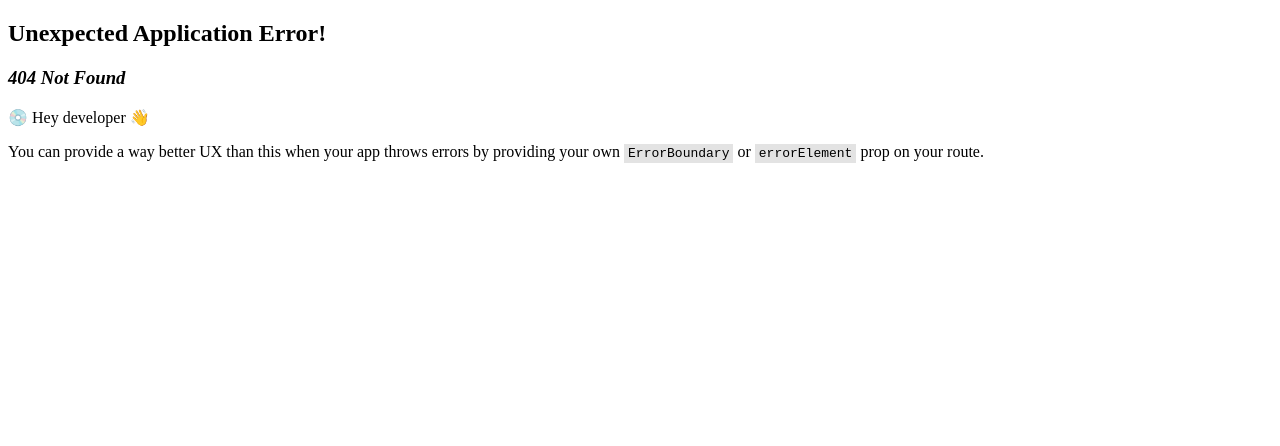
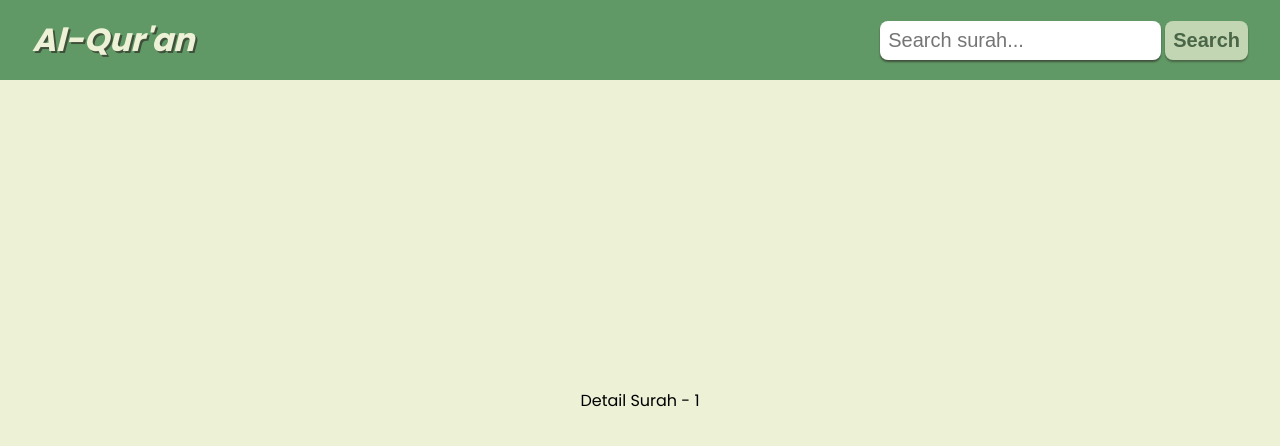
Before and after one commit to AlifiChiganjati/al-quran, a React (Vite) app: page /al-quran/surah/1 in a window 1280 px wide. Before the commit this address had no page. Shown: the top 446 px of the page. Built offline with nearby package versions, Linux system fonts and the light colour scheme; no server answers.

Commit message:
feat: be suscces getDetailSurah from api

```diff
--- a/src/helper/api.jsx
+++ /dev/null
@@ -1,6 +0,0 @@
-import axios from "axios";
-
-export const getSurahQuran = async () => {
-  const surah = await axios.get(`${import.meta.env.VITE_API_BASEURL}`);
-  return surah.data;
-};
--- /dev/null
+++ b/src/pages/detailSurah.jsx
@@ -0,0 +1,33 @@
+import { useEffect } from "react";
+import PageAuth from "../components/Layouts/PageAuth";
+import { useParams } from "react-router-dom";
+import { getDetailSurahQuran } from "../services/api";
+import { useState } from "react";
+
+const DetailSurahPage = () => {
+  const { id } = useParams();
+  const [surahQuran, setSurahQuran] = useState({});
+
+  useEffect(() => {
+    if (id) {
+      getDetailSurahQuran({ id }).then((res) => setSurahQuran(res));
+    }
+  }, [id]);
+  console.log(surahQuran);
+  return (
+    <PageAuth>
+      <div
+        style={{
+          height: "100vh",
+          display: "flex",
+          justifyContent: "center",
+          alignItems: "center",
+        }}
+      >
+        Detail Surah - {id}
+      </div>
+    </PageAuth>
+  );
+};
+
+export default DetailSurahPage;
--- a/src/pages/home.jsx
+++ b/src/pages/home.jsx
@@ -1,15 +1,16 @@
 import { useState } from "react";
-import Text, { SurahTitle } from "../components/Elements/Text";
+import { SurahTitle } from "../components/Elements/Text";
 import PageAuth from "../components/Layouts/PageAuth";
 import { Section } from "./pages.style";
 import { useEffect } from "react";
-import { getSurahQuran } from "../helper/api";
 import { CardContainer } from "../components/Elements/Card";
 import {
   SurahNomor,
   SurahText,
   Title,
 } from "../components/Elements/Text/Text.style";
+import { useNavigate } from "react-router-dom";
+import { getSurahQuran } from "../services/api";
 
 const HomePage = () => {
   const [quran, setQuran] = useState([]);
@@ -19,12 +20,14 @@ const HomePage = () => {
   useEffect(() => {
     getSurahQuran()
       .then((res) => {
-        setQuran(res.data);
+        setQuran(res);
       })
       .catch((err) => {
         if (err.code !== 200) console.info(err.message);
       });
   }, []);
+
+  const navigate = useNavigate();
 
   return (
     <PageAuth>
@@ -41,7 +44,11 @@ const HomePage = () => {
           }}
         >
           {quran.map((surah, i) => (
-            <CardContainer key={i} to={`/al-quran/${surah.nomor}`}>
+            <CardContainer
+              key={i}
+              to={`/al-quran/surah/${surah.nomor}`}
+              onClick={() => navigate(`/al-quran/${surah.nomor}`)}
+            >
               <SurahNomor>{surah.nomor}</SurahNomor>
               <div
                 style={{
--- a/src/pages/router.jsx
+++ b/src/pages/router.jsx
@@ -1,9 +1,14 @@
 import { createBrowserRouter } from "react-router-dom";
 import HomePage from "./home";
+import DetailSurahPage from "./detailSurah";
 
 export const router = createBrowserRouter([
   {
     path: "/al-quran/",
     element: <HomePage />,
   },
+  {
+    path: "/al-quran/surah/:id",
+    element: <DetailSurahPage />,
+  },
 ]);
--- /dev/null
+++ b/src/services/api.jsx
@@ -0,0 +1,11 @@
+import axios from "axios";
+
+export const getSurahQuran = async () => {
+  const surah = await axios.get(`${import.meta.env.VITE_API_BASEURL}`);
+  return surah.data.data;
+};
+
+export const getDetailSurahQuran = async ({ id }) => {
+  const surah = await axios.get(`${import.meta.env.VITE_API_BASEURL}/${id}`);
+  return surah.data.data;
+};
```
